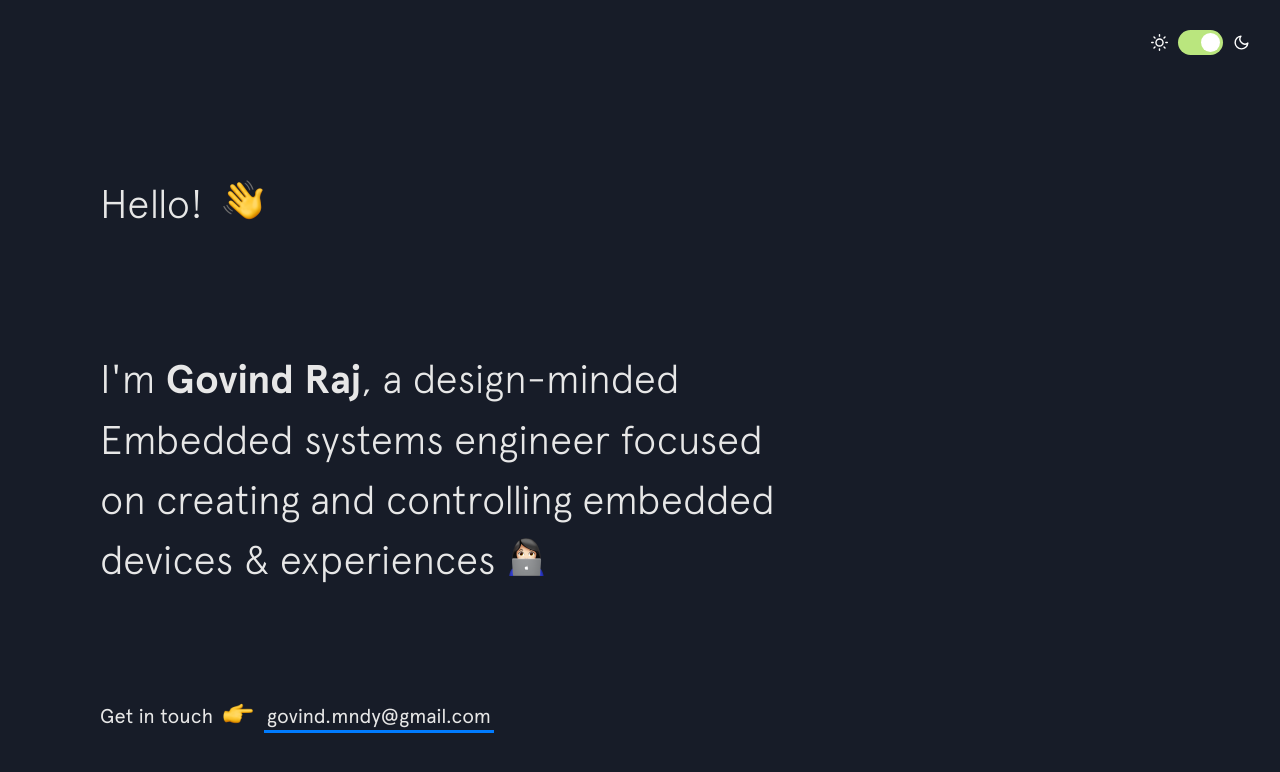
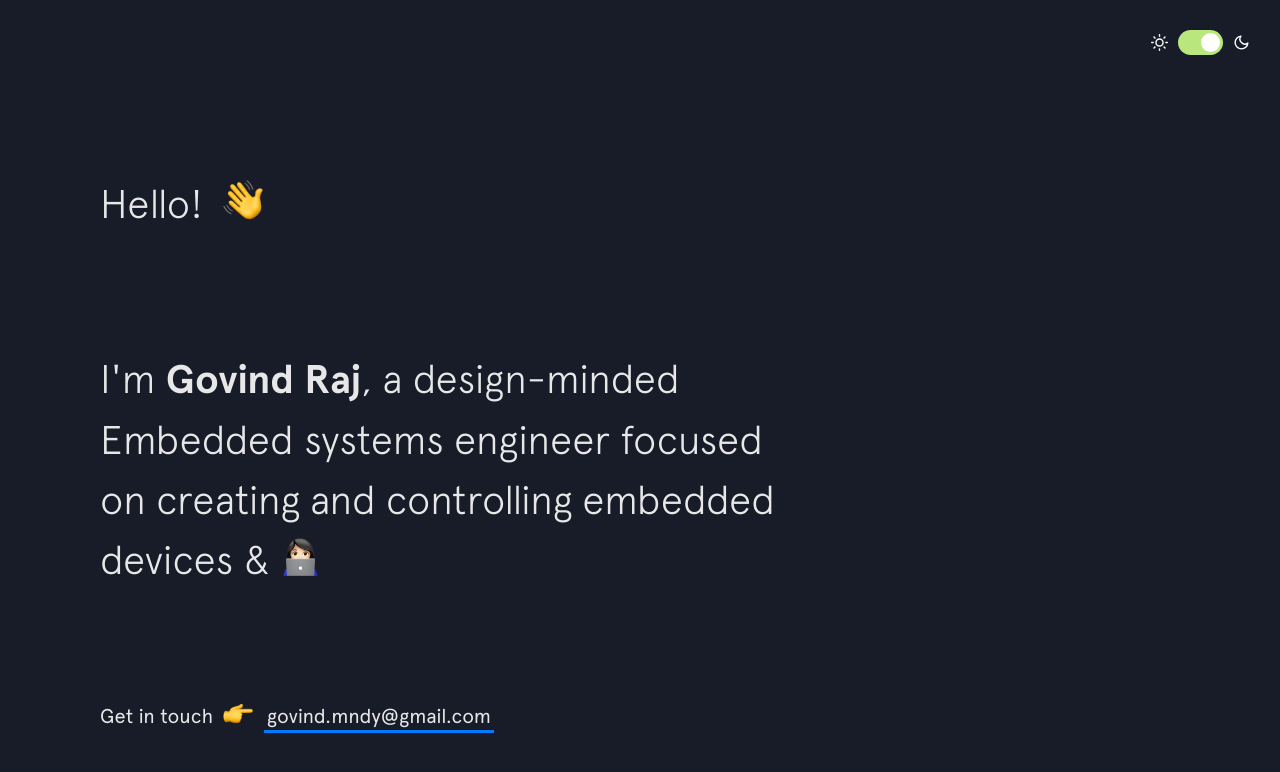
Before and after one commit to gov466/gov466.github.io, a Jekyll site: the page built from index.html, in a window 1280 px wide and 900 px high. Shown: the top 772 px of the window. Built offline with Jekyll 4.4.1, drawn with Linux system fonts in a browser that asks for light colours; nearby versions of some CDN libraries.

Commit message:
Update intro.html

```diff
--- a/_includes/intro.html
+++ b/_includes/intro.html
@@ -4,7 +4,7 @@
   </h1>
 
   <h2 class="intro__tagline">I'm
-    <span class="name">Govind Raj</span>, a design-minded Embedded systems engineer focused on creating and controlling embedded devices &amp; experiences
+    <span class="name">Govind Raj</span>, a design-minded Embedded systems engineer focused on creating and controlling embedded devices &amp;
     <span class="emoji technologist"></span>
   </h2>
 
```
